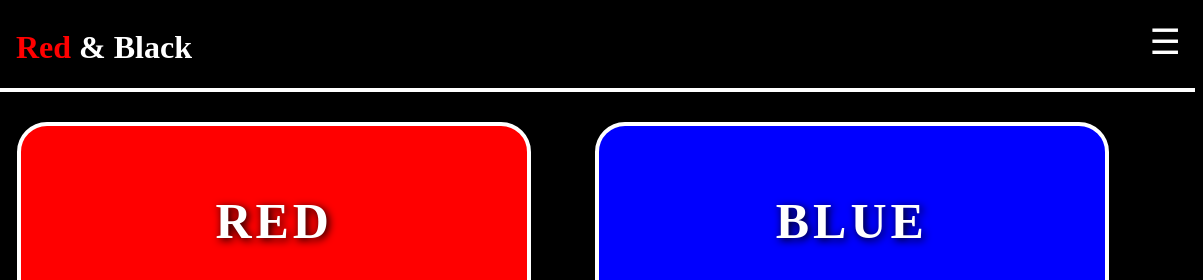
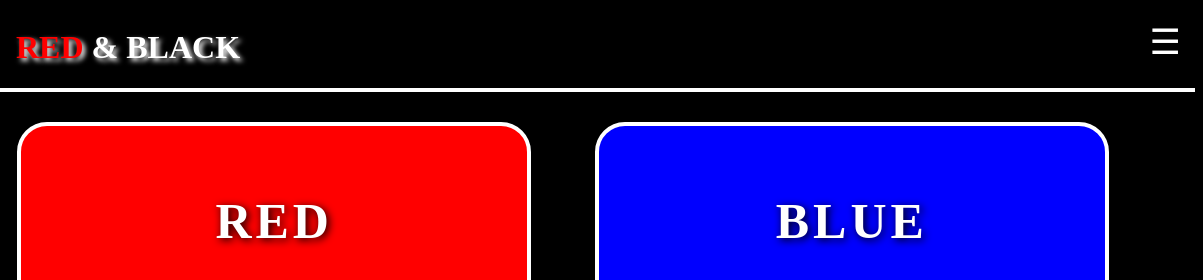
Before and after one commit to JD-THE-CyBER-CRIMINAL/white-black, a plain HTML site: page Index.html in a window 1280 px wide. Shown: the top 280 px of the page, 77-1280 px from the left. Drawn offline with Linux system fonts and the light colour scheme.

Commit message:
Update style.css

```diff
--- a/style.css
+++ b/style.css
@@ -21,7 +21,8 @@
     font-weight: bold;
     line-height: px;
     color: white;
-    text-shadow: 5px 5px 10px black;
+    text-transform: uppercase;
+    text-shadow: 3px 3px 5px white;
 }
 
 
```
